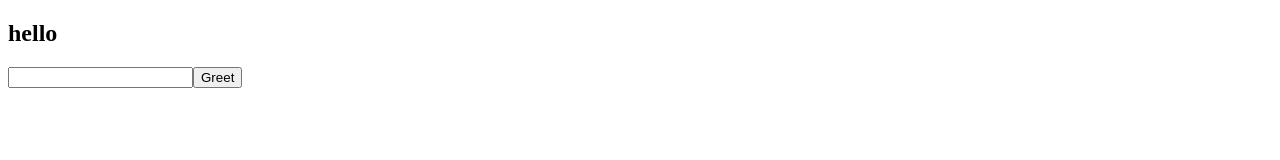
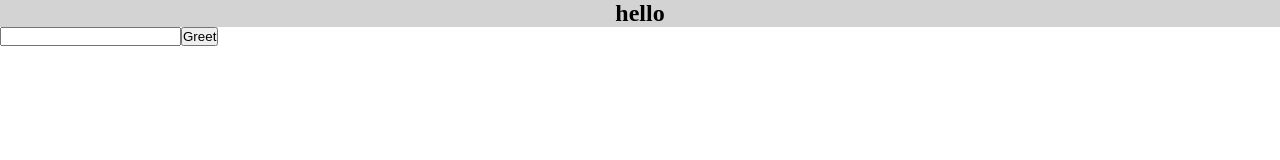
Before and after one commit to veblancer/Reet, a plain HTML site: page Index.html in a window 1280 px wide. Drawn offline with Linux system fonts and the light colour scheme.

Commit message:
Update Index.html

```diff
--- a/Index.html
+++ b/Index.html
@@ -4,7 +4,7 @@
     <meta charset="UTF-8">
     <meta name="viewport" content="width=device-width, initial-scale=1.0">
     <title>reet</title>
-    <link rel="stylesheet" href="">
+    <link rel="stylesheet" href="index.css">
 </head>
 <body>
   <section class="c1">
@@ -17,5 +17,6 @@
 
     </form>
   </section>
+    <script src="style.js"></script>
 </body>
 </html>
```
